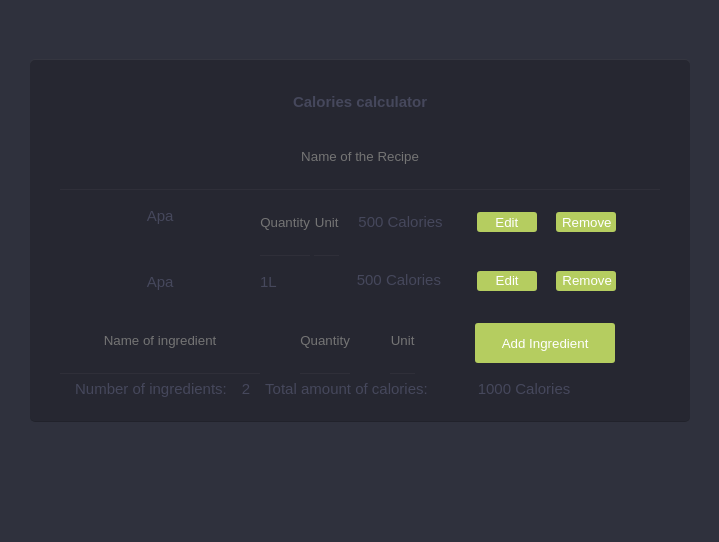
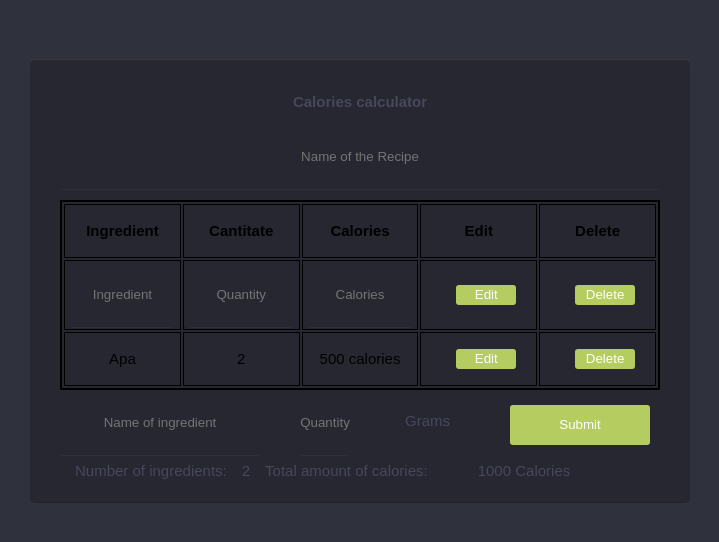
Before and after one commit to Andrei2498/Cal-o-web-3, a PHP site: page /pageCod/page/calculator.php in a window 1280 px wide. Shown: the part 237-779 px from the top of the page, without its empty margins (327-1046 px from the left). Run offline with PHP 8.4, Linux system fonts and the light colour scheme; the visitor is signed in with stand-in values (Sample User, id 1).

Commit message:
Modified Calculator
asdsadas

```diff
--- a/pageCod/css/calculator.css
+++ b/pageCod/css/calculator.css
@@ -73,8 +73,34 @@ h2 {
     margin-bottom: 10px;
 }
 
+/*input[type="text"]{*/
+/*    width: 600px;*/
+/*    padding: 25px 0px;*/
+/*    background: transparent;*/
+/*    border: 0;*/
+/*    border-bottom: 1px solid rgba(255,255,255,0.04);*/
+/*    outline: none;*/
+/*    color: #46485c;*/
+/*    text-align: center;*/
+/*}*/
+
+::-webkit-input-placeholder {
+    text-align: center;
+}
+
+.RecipeName input[type="text"]{
+    width: 100%;
+    padding: 25px 0px;
+    background: transparent;
+    border: 0;
+    border-bottom: 1px solid rgba(255,255,255,0.04);
+    outline: none;
+    color: #46485c;
+    text-align: center;
+}
+
 input[type="text"]{
-    width: 600px;
+    width: 90%;
     padding: 25px 0px;
     background: transparent;
     border: 0;
@@ -158,3 +184,15 @@ input[type="submit"] {
     color: #46485c;
     margin-left: 15px;
 }
+
+.tabela table{
+    width:100%;
+    border: 2px solid black;
+    margin-top:10px;
+}
+.tabela td,th{
+    height: 50px;
+    width:20%;
+    text-align: center;
+    border:1px solid black;
+}
--- a/pageCod/page/calculator.php
+++ b/pageCod/page/calculator.php
@@ -1,7 +1,7 @@
 <!DOCTYPE html>
 <html lang="EN">
 <head>
-        <link rel="shortcut icon" type="image/x-icon" href="../../image/logo.png" />
+    <link rel="shortcut icon" type="image/x-icon" href="../../image/logo.png"/>
     <link rel="stylesheet" type="text/css" href="../css/calculator.css">
     <title>
         Calculator
@@ -13,9 +13,9 @@
 </header>
 <?php
 include "../phpFile/view.php";
-            $view=new view();
+$view = new view();
 $view->start(0);
-            if(isset($_COOKIE['username'])){
+if (isset($_COOKIE['username'])) {
     $view->index1PHP(0);
     $view->addNewPHP(3);
     $view->profilePHP(3);
@@ -23,48 +23,68 @@
     $view->manualPHP(3);
     $view->logout(0);
 } else {
-                setcookie("accesinterzis",1,time() + 3,"/");
+    setcookie("accesinterzis", 1, time() + 3, "/");
     header("Location: ../../index.php");
 }
 $view->start(2);
 ?>
 <div class="calculator">
     <h2>Calories calculator</h2>
-            <input name="recipeName" placeholder="Name of the Recipe" type="text" onfocus="this.placeholder=''" onblur="this.placeholder='Name of the Recipe'"/>
-            <div class="ingredient">
-                <p style="width:200px">Apa</p>
-                <input style="width: 50px" name="quantiy" placeholder="Quantity" type="text" onfocus="this.placeholder=''" onblur="this.placeholder='Quantity'"/>
-                <input style="width:25px" name="measurement" placeholder="Unit" type="text" onfocus="this.placeholder=''" onblur="this.placeholder='Unit'"/>
-                <i>500 Calories</i>
-                <input style="margin-left:30px" type="submit" value="Edit"/>
-                <input type="submit" value="Remove"/>
+    <div class="RecipeName">
+        <input name="recipeName" placeholder="Name of the Recipe" type="text" onfocus="this.placeholder=''"
+               onblur="this.placeholder='Name of the Recipe'"/>
     </div>
-            <div class="ingredient" >
-                <p style="width:200px">Apa</p>
-                <p>1</p>
-                <p>L</p>
-                <i style="margin-left:80px">500 Calories</i>
-                <input style="margin-left:32px" type="submit" value="Edit"/>
-                <input type="submit" value="Remove"/>
+
+    <div class="tabela">
+        <table id="tabelaIngrediente">
+            <tr>
+                <th>Ingredient</th>
+                <th>Cantitate</th>
+                <th>Calories</th>
+                <th>Edit</th>
+                <th>Delete</th>
+
+            </tr>
+            <tr>
+                <td><input name="ingredientName" placeholder="Ingredient" type="text"/></td>
+                <td><input name="ingredientQuantity" placeholder="Quantity" type="text"/></td>
+                <td><input name="ingredientMeasurement" placeholder="Calories" type="text" readonly/></td>
+                <td><input type="submit" value="Edit"/></td>
+                <td><input type="submit" value="Delete"/></td>
+            </tr>
+            <tr>
+                <td>Apa</td>
+                <td>2</td>
+                <td>500 calories</td>
+                <td><input type="submit" value="Edit"/></td>
+                <td><input type="submit" value="Delete"/></td>
+            </tr>
+        </table>
     </div>
-            <div class="ingredient1">
+    <div class="ingredient1" id="AddIngredient">
         <ul>
             <li>
-                            <input style="width:200px" name="Ingredient" placeholder="Name of ingredient" type="text" onfocus="this.placeholder=''" onblur="this.placeholder='Name of ingredient'">
+                <input style="width:200px" name="Ingredient" placeholder="Name of ingredient" type="text"
+                       onfocus="this.placeholder=''" onblur="this.placeholder='Name of ingredient'">
             </li>
             <li style="margin-left:40px">
-                            <input style="width: 50px" name="quantiy" placeholder="Quantity" type="text" onfocus="this.placeholder=''" onblur="this.placeholder='Quantity'"/>
+                <input style="width: 50px" name="Quantity" placeholder="Quantity" type="text"
+                       onfocus="this.placeholder=''" onblur="this.placeholder='Quantity'"/>
             </li>
-                    <li style="margin-left:40px">
-                            <input style="width:25px" name="measurement" placeholder="Unit" type="text" onfocus="this.placeholder=''" onblur="this.placeholder='Unit'"/>
+            <li style="margin-left:40px; margin-top:20px;">
+                <i> Grams </i>
+                <!-- <input style="width:25px" name="measurement" placeholder="Unit" type="text" onfocus="this.placeholder=''" onblur="this.placeholder='Unit'"/> -->
             </li>
 
             <li>
                 <div class="addingredient">
-                        <input type="submit" value="Add Ingredient" />
+                    <!-- <input type="submit" name="Button" value="Add Ingredient" /> -->
+                    <input type="submit" name="Button" onclick="addNewLine(); return false;"/>
                 </div>
             </li>
         </ul>
+    </div>
+    <div class="ingredient1">
         <ul>
             <li>
                 <i>Number of ingredients:</i>
@@ -79,6 +99,8 @@
                 <i style="margin-left:50px">1000 Calories</i>
             </li>
         </ul>
+    </div>
+
     <!-- <input style="width:200px" name="Ingredient" placeholder="Name of ingredient" type="text" onfocus="this.placeholder=''" onblur="this.placeholder='Name of ingredient'">
     <input style="width: 50px" name="quantiy" placeholder="Quantity" type="text" onfocus="this.placeholder=''" onblur="this.placeholder='Quantity'"/>
     <input style="width:25px" name="measurement" placeholder="Unit" type="text" onfocus="this.placeholder=''" onblur="this.placeholder='Unit'"/>
@@ -86,7 +108,39 @@
     <input type="submit" value="Add Ingredient" />
     </div> -->
 </div>
+</body>
+<script>
 
-        </div>
-    </body>
+    function addNewLine() {
+        var ingredientName = document.getElementsByName("Ingredient")[0];
+        var ingredientQuantity = document.getElementsByName("Quantity")[0];
+        var row = document.createElement('tr');
+        var name = document.createElement('td');
+        var quantity = document.createElement('td');
+        var count = document.createElement('td');
+        var buttonE = document.createElement('td');
+        var buttonD = document.createElement('td');
+        var buttonEdit = document.createElement('input');
+        buttonEdit.type = "submit";
+        buttonEdit.value = "Edit";
+        var buttonDelete = document.createElement('input');
+        buttonDelete.type = "submit";
+        buttonDelete.value = "Delete";
+        // buttonDelete.onclick = ev => {
+        //     deleteLine();
+        //     return false;
+        // };
+        buttonE.append(buttonEdit);
+        buttonD.append(buttonDelete);
+        name.innerText = ingredientName.value;
+        quantity.innerText = ingredientQuantity.value;
+        count.innerText = "sds";
+        row.appendChild(name);
+        row.appendChild(quantity);
+        row.appendChild(count);
+        row.appendChild(buttonE);
+        row.appendChild(buttonD);
+        document.getElementById('tabelaIngrediente').appendChild(row);
+    }
+</script>
 </html>
--- /dev/null
+++ b/pageCod/phpFile/calculator/adaugare.php
@@ -0,0 +1,5 @@
+<?php
+include "database.php";
+
+
+?>
```
Also changed, not shown: pageCod/phpFile/calculator/calculator.php (added). Lines whose indentation alone changed are shown as unchanged.
